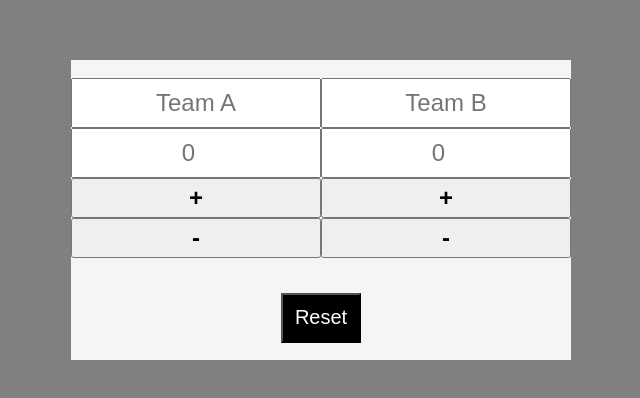
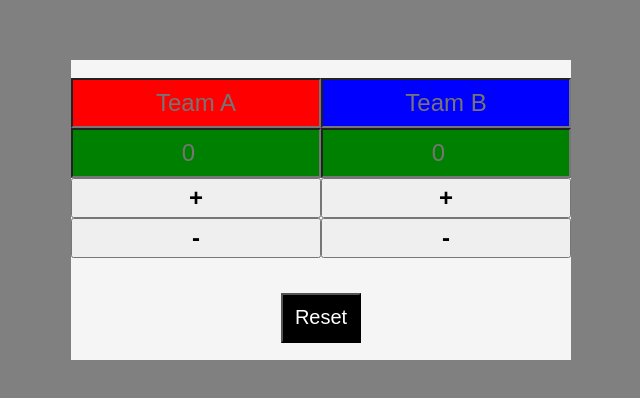
Before and after one commit to Flames004/Score-Board, a plain HTML site: page index.html in a window 1280 px wide. Shown: the part 190-588 px from the top of the page, without its empty margins (319-959 px from the left). Drawn offline with Linux system fonts and the light colour scheme.

```diff
--- a/index.html
+++ b/index.html
@@ -4,19 +4,19 @@
     <meta charset="UTF-8">
     <meta name="viewport" content="width=device-width, initial-scale=1.0">
     <link rel="stylesheet" href="style.css">
+    <link rel="stylesheet" href="utils.css">
     <title>Score Board</title>
 </head>
 <body>
-    <!-- <h1>Let's Play</h1> -->
     <div class="container">
         <div class="teams" id="teamA">
-            <input type="text" placeholder="Team A">
+            <input id="inputA" type="text" placeholder="Team A">
             <input type="number" class="scoreValue" placeholder="0">
             <button class="incBtn"  onclick="incScore(0)">+</button>
             <button class="decBtn" onclick="decScore(0)">-</button>
         </div>
         <div class="teams" id="teamB">
-            <input type="text" placeholder="Team B">
+            <input id="inputB" type="text" placeholder="Team B">
             <input type="number" class="scoreValue" placeholder="0">
             <button class="incBtn" onclick="incScore(1)">+</button>
             <button class="decBtn" onclick="decScore(1)">-</button>
--- a/style.css
+++ b/style.css
@@ -31,9 +31,7 @@ body {
     flex-direction: column;
 }
 
-button{
-    cursor: pointer;
-}
+
 .teams input {
     height: 50px;
     text-align: center;
@@ -46,6 +44,19 @@ button{
     font-size: x-large;
     font-weight: bold;
 }
+#inputA{
+    background: red;
+    color: black;
+}
+#inputB{
+    background: blue;
+    color: black;
+}
+.scoreValue{
+    height: 100px;
+    color: black;
+    background-color: green;
+}
 
 #resetBtn {
     background: black;
--- a/utils.css
+++ b/utils.css
@@ -0,0 +1,3 @@
+button{
+    cursor: pointer;
+}
```
Also changed, not shown: assets/1000_F_477972381_KtVXpLKe10gJXocBIFXxV4OpaB38tOY3.jpg (added).
